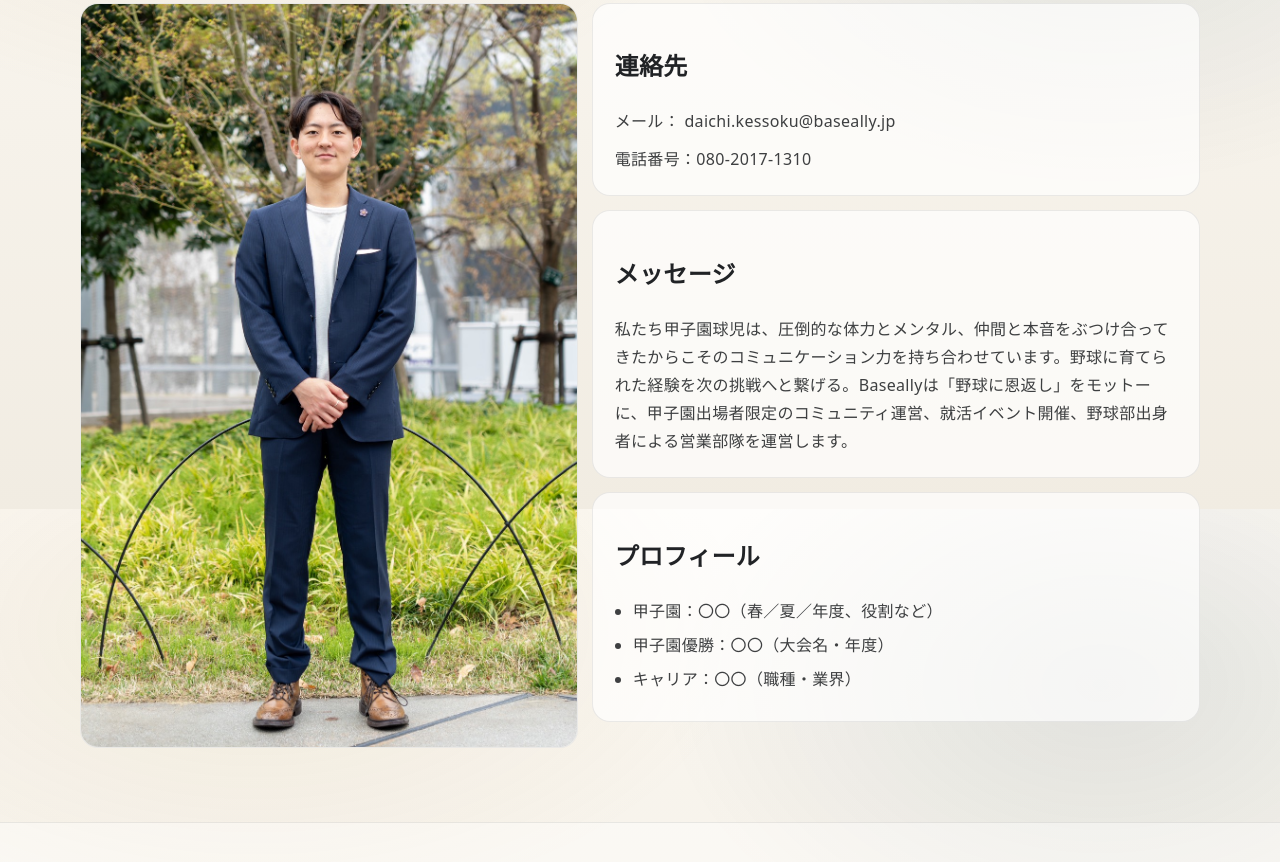
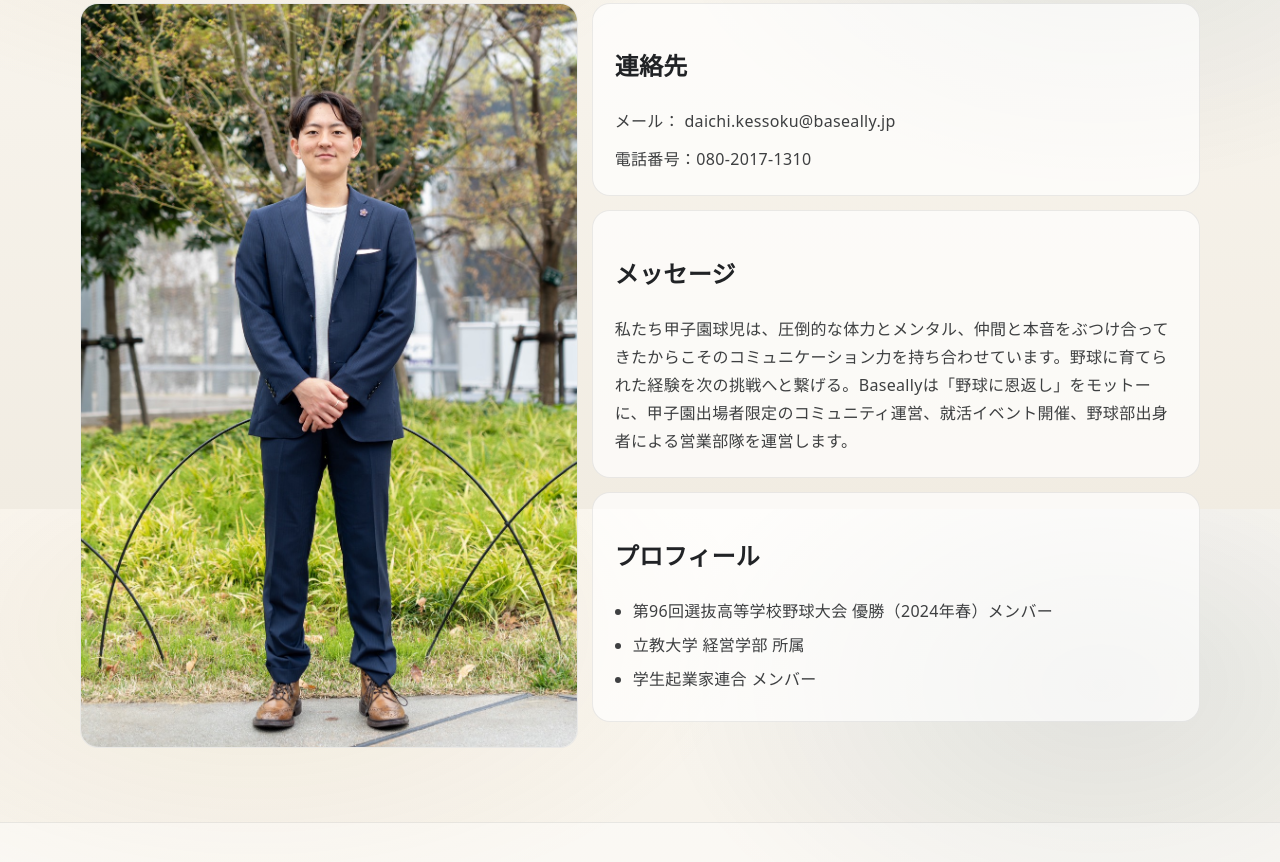
Before and after one commit to unitydai0310-hub/Baseally, a website: page representative.html in a window 1280 px wide. Shown: the part 291-1153 px from the top of the page. Drawn offline with Linux system fonts and the light colour scheme.

Commit message:
Update representative profile

```diff
--- a/representative.html
+++ b/representative.html
@@ -93,9 +93,9 @@
               <div class="panel reveal">
                 <h2>プロフィール</h2>
                 <ul class="list">
-                  <li>甲子園：〇〇（春／夏／年度、役割など）</li>
-                  <li>甲子園優勝：〇〇（大会名・年度）</li>
-                  <li>キャリア：〇〇（職種・業界）</li>
+                  <li>第96回選抜高等学校野球大会 優勝（2024年春）メンバー</li>
+                  <li>立教大学 経営学部 所属</li>
+                  <li>学生起業家連合 メンバー</li>
                 </ul>
               </div>
             </div>
```
